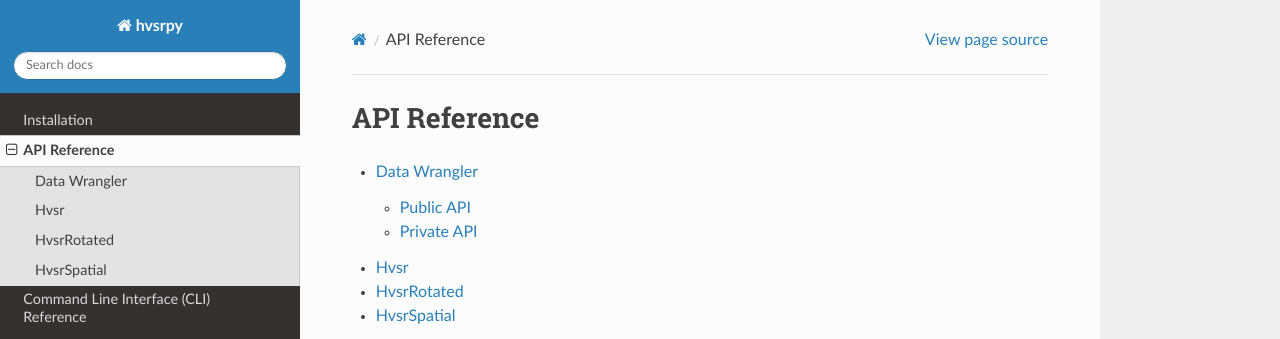
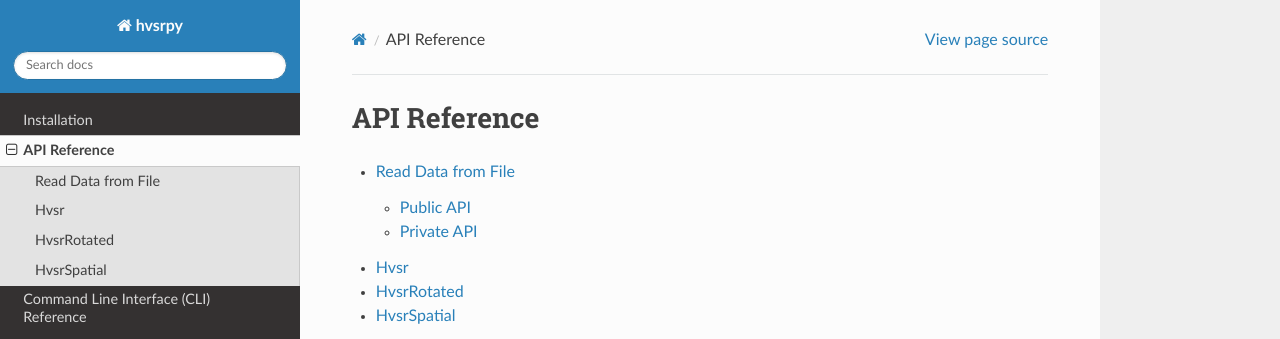
Before and after one commit to jpvantassel/hvsrpy, a Sphinx documentation site: the page built from docs/api.rst, in a window 1280 px wide. Shown: the top 339 px of the page. Built offline with Sphinx 7.4.7 and the Read the Docs theme 2.0.0, drawn with Linux system fonts in a browser that asks for light colours; the version number could not be read and is left out.

Commit message:
:books: Clean up data_wrangler docs

```diff
--- a/docs/data_wrangler.rst
+++ b/docs/data_wrangler.rst
@@ -1,7 +1,9 @@
 .. _data_wrangler:
 
-Data Wrangler
-=============
+Read Data from File
+===================
+
+Module for reading seismic data from file.
 
 Public API
 ----------
```
Also changed, not shown: 2 other files.
